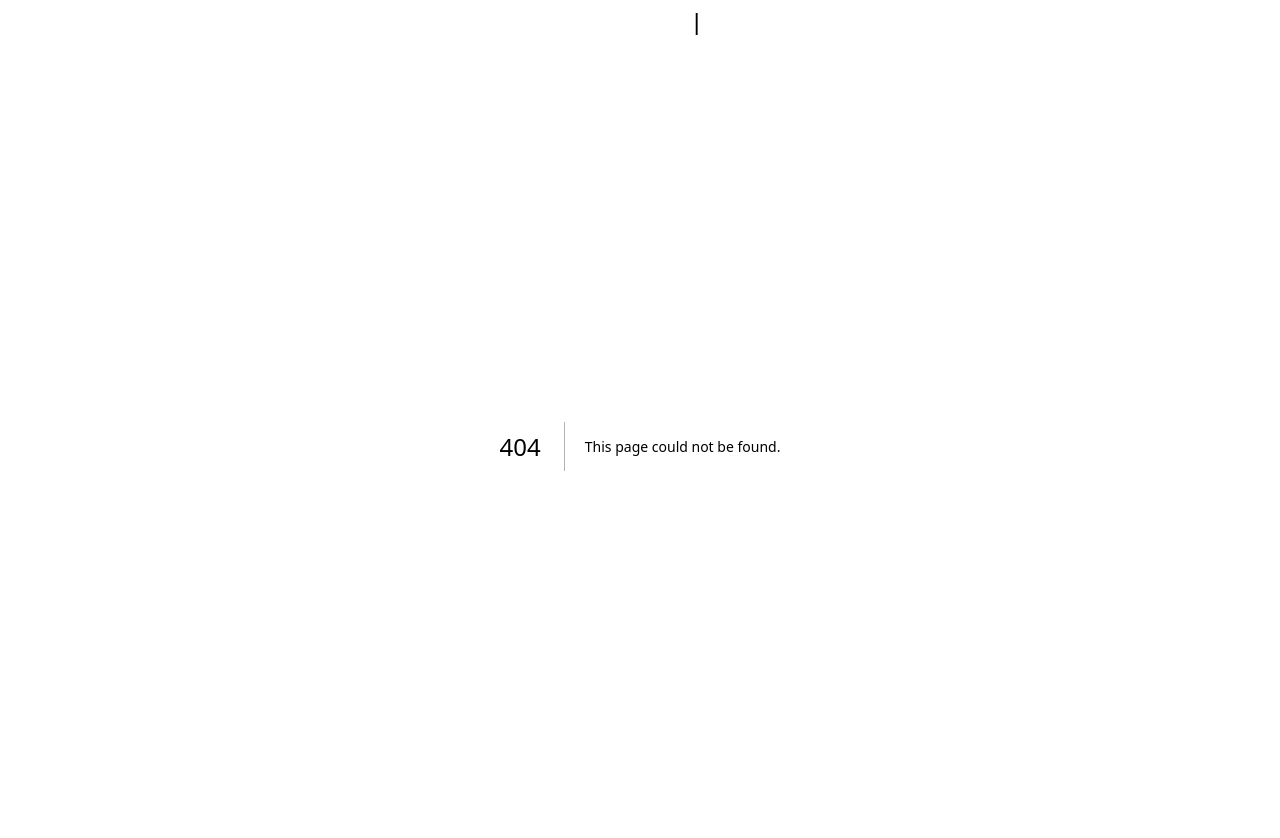
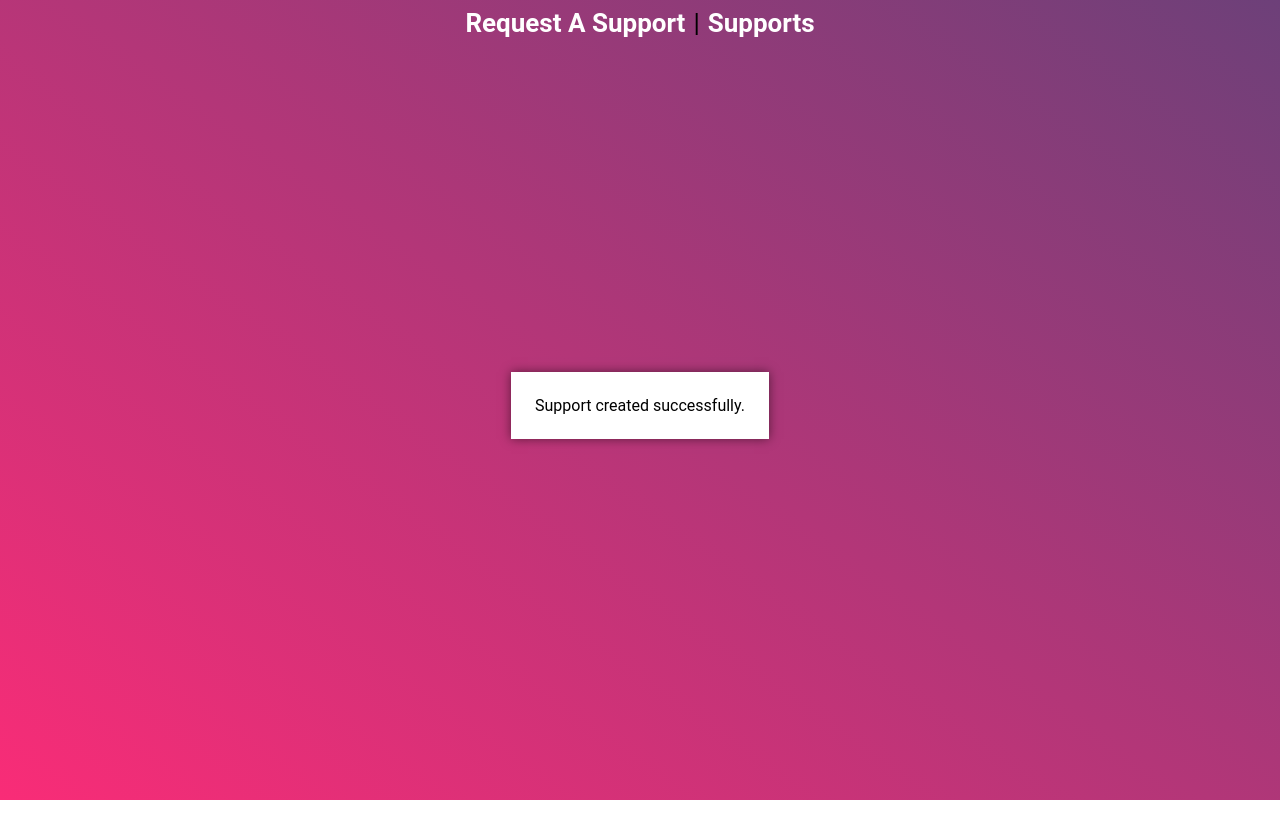
Before and after one commit to tomcaz/minijira, a Next.js app: page /success in a window 1280 px wide. Before the commit this address had no page. Shown: the top 838 px of the page. After the commit the page ends 800 px from the top, so only its background shows below. Built offline with nearby package versions, Linux system fonts and the light colour scheme.

Commit message:
Added Success
if applied,
- [x] Added Successful page
- [x] added config to pass test

```diff
--- a/app/api/counter/route.ts
+++ /dev/null
@@ -1,16 +0,0 @@
-import type { NextRequest } from "next/server";
-import { NextResponse } from "next/server";
-
-interface Context {
-  params: undefined;
-}
-
-export async function POST(request: NextRequest, context: Context) {
-  const body: { amount: number } = await request.json();
-  const { amount = 1 } = body;
-
-  // simulate IO latency
-  await new Promise((resolve) => setTimeout(resolve, 500));
-
-  return NextResponse.json({ data: amount });
-}
--- a/app/components/request-form/request.tsx
+++ b/app/components/request-form/request.tsx
@@ -9,6 +9,8 @@ import { Alert, Button, Col, Container, Form, Row } from 'react-bootstrap'
 import { SubmitHandler, useFieldArray, useForm } from 'react-hook-form'
 
 import { v4 as uuidv4 } from 'uuid';
+import { useRouter } from 'next/navigation'
+
 
 interface IFormInput {
   fullName: string
@@ -20,6 +22,7 @@ interface IFormInput {
 
 const RequestForm = () => {
 
+  const router = useRouter()
   const { control, register, handleSubmit,
     formState: { errors }, setValue, reset, resetField } = useForm<IFormInput>()
   const dispatch = useAppDispatch()
@@ -32,7 +35,8 @@ const RequestForm = () => {
       tags: data.tag as TagsType[],
       stepsToReporduce: data.steps.map(step => ({ id: uuidv4(), step }))
     }))
-    console.log(fields.length)
+
+    router.push('/success')
     for (let index = 0; index < fields.length; index += 1) {
       remove(index)
     }
--- /dev/null
+++ b/app/success/page.tsx
@@ -0,0 +1,20 @@
+import React from "react"
+import { Card, Col, Container, Row } from "react-bootstrap"
+
+const Success = () => {
+    return (
+        <>
+            <Container>
+                <Row>
+                    <Col md={{ span: 6, offset: 3 }}>
+                        <Card>
+                            Support created successfully.
+                        </Card>
+                    </Col>
+                </Row>
+            </Container >
+        </>
+    )
+}
+
+export default Success
```
Also changed, not shown: 1 other file (tests, documents, lock files or other folders).
